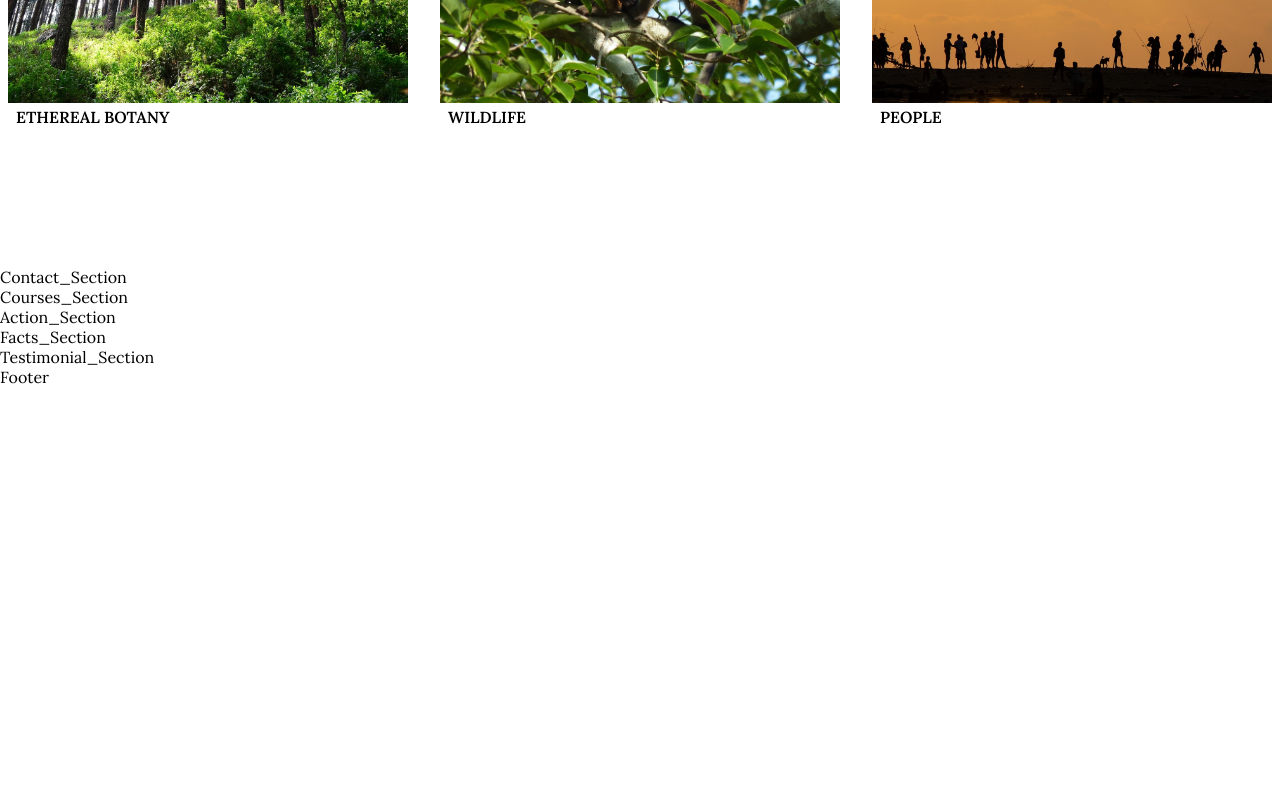
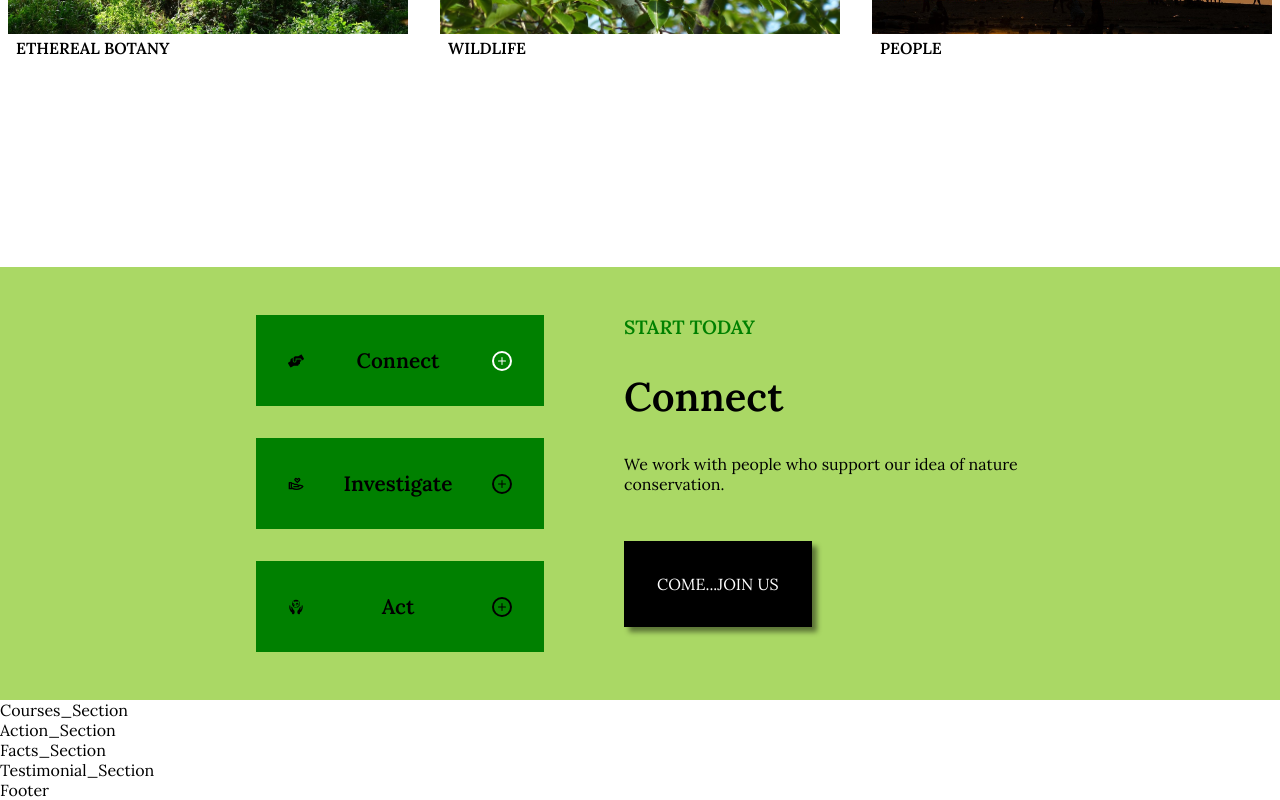
Before and after one commit to StormKing969/web-of-life, a React (Create React App) app: page / in a window 1280 px wide. Shown: the part 1333-2133 px from the top of the page. Before the commit the page ends 1720 px from the top, so only its background shows below. Built offline with nearby package versions, Linux system fonts and the light colour scheme.

Commit message:
connect section complete

```diff
--- a/src/components/main/01_Intro_Section/Intro_Section.scss
+++ b/src/components/main/01_Intro_Section/Intro_Section.scss
@@ -55,8 +55,9 @@
 .intro_content {
     color: white;
     margin: 30vh 12rem 0;
-    width: max-content;
+    // width: fit-content;
     height: 100%;
+    position: relative;
 
     h1 {
         font-size: 6rem;
@@ -70,6 +71,9 @@
 
 .intro_content_button {
     margin: 4rem 0;
+    position: absolute;
+    cursor: pointer;
+    z-index: 99;
 
     a {
         text-decoration: none;
@@ -78,10 +82,16 @@
         color: white;
         font-size: 1rem;
         padding: 2rem 3rem;
+        border-radius: .5rem;
+        cursor: pointer;
     }
 }
 
 .social_links {
+    position: absolute;
+    cursor: pointer;
+    z-index: 99;
+    margin-top: 6rem;
 
     ul {
         display: flex;
--- a/src/components/main/02_Mission_Section/Mission_Section.scss
+++ b/src/components/main/02_Mission_Section/Mission_Section.scss
@@ -1,9 +1,10 @@
 .mission_container {
-  height: 100vh;
+  height: 90vh;
   display: flex;
   flex-direction: column;
-  justify-content: center;
+//   justify-content: center;
   align-items: center;
+  margin-top: 5rem;
 }
 
 .mission_content {
@@ -176,7 +177,7 @@
     img {
       width: 100%;
       height: 300px;
-      object-fit: cover;
+      object-fit: fill;
       border-radius: 1rem;
     }
   }
--- a/src/components/main/03_Connect_Section/Connect_Section.js
+++ b/src/components/main/03_Connect_Section/Connect_Section.js
@@ -1,9 +1,127 @@
-import React from 'react'
+import React, { useState } from "react";
+import { Link } from "react-router-dom";
+import { RiHandHeartLine } from "react-icons/ri";
+import { FaHandsHelping } from "react-icons/fa";
+import { GiEcology } from "react-icons/gi";
+import { BsPlus } from "react-icons/bs";
+import "./Connect_Section.scss";
 
 const Connect_Section = () => {
+  const [reachOutClicked, setReachOutClicked] = useState(true);
+  const [investigateClicked, setInvestigateClicked] = useState(false);
+  const [actClicked, setActClicked] = useState(false);
+
+  console.log("reachOutClicked", reachOutClicked);
+  console.log("investigateClicked", investigateClicked);
+  console.log("actClicked", actClicked);
+
   return (
-    <div>Contact_Section</div>
-  )
-}
+    <div className="connect_container">
+      <div className="connect_container_content">
+        <div className="connect_option">
+          <div
+            className="reach_out_section"
+            onClick={() => {
+              setReachOutClicked(true);
+              setInvestigateClicked(false);
+              setActClicked(false);
+            }}
+          >
+            <FaHandsHelping />
+            <h1>Connect</h1>
+            <div
+              className={`${
+                reachOutClicked ? "plus_icon_active" : "plus_icon_inactive"
+              }`}
+            >
+              <BsPlus />
+            </div>
+          </div>
+          <div
+            className="investigate_section"
+            onClick={() => {
+              setReachOutClicked(false);
+              setInvestigateClicked(true);
+              setActClicked(false);
+            }}
+          >
+            <RiHandHeartLine />
+            <h1>Investigate</h1>
+            <div
+              className={`${
+                investigateClicked ? "plus_icon_active" : "plus_icon_inactive"
+              }`}
+            >
+              <BsPlus />
+            </div>
+          </div>
+          <div
+            className="act_section"
+            onClick={() => {
+              setReachOutClicked(false);
+              setInvestigateClicked(false);
+              setActClicked(true);
+            }}
+          >
+            <GiEcology />
+            <h1>Act</h1>
+            <div
+              className={`${
+                actClicked ? "plus_icon_active" : "plus_icon_inactive"
+              }`}
+            >
+              <BsPlus />
+            </div>
+          </div>
+        </div>
 
-export default Connect_Section
+        <div className="connect_info">
+          <div
+            className={`${
+              reachOutClicked ? "reach_out_info" : "reach_out_info_close"
+            }`}
+          >
+            <h3 className="sub_title">START TODAY</h3>
+            <span className="title">Connect</span>
+            <p className="content">
+              We work with people who support our idea of nature conservation.
+            </p>
+            <div className="contact_link">
+              <Link to="/contact">COME...JOIN US</Link>
+            </div>
+          </div>
+
+          <div
+            className={`${
+              investigateClicked ? "investigate_info" : "investigate_info_close"
+            }`}
+          >
+            <h3 className="sub_title">START TODAY</h3>
+            <span className="title">Investigate</span>
+            <p className="content">
+              Join our team and help us investigate the issues that causes
+              disasters. We want to focus on minor things that lead to larger
+              problems.
+            </p>
+            <div className="contact_link">
+              <Link to="/contact">COME...JOIN US</Link>
+            </div>
+          </div>
+
+          <div className={`${actClicked ? "act_info" : "act_info_close"}`}>
+            <h3 className="sub_title">START TODAY</h3>
+            <span className="title">Act</span>
+            <p className="content">
+              Acting now prevents the failure in the future.
+            </p>
+            <div className="contact_link">
+              <Link to="/contact">COME...JOIN US</Link>
+            </div>
+          </div>
+        </div>
+      </div>
+    </div>
+  );
+};
+
+export default Connect_Section;
--- /dev/null
+++ b/src/components/main/03_Connect_Section/Connect_Section.scss
@@ -0,0 +1,169 @@
+.connect_container {
+  background-color: rgba(114, 190, 0, 0.603);
+  width: 100%;
+  height: 100%;
+  display: flex;
+  flex-direction: row;
+  align-items: center;
+  justify-content: center;
+  padding: 3rem 0;
+}
+
+.connect_container_content {
+  display: flex;
+  flex-direction: row;
+  width: 60%;
+}
+
+.connect_option {
+  display: flex;
+  flex-direction: column;
+  align-items: center;
+
+  .reach_out_section {
+    display: flex;
+    flex-direction: row;
+    justify-content: space-between;
+    align-items: center;
+    background-color: green;
+    padding: 2rem;
+    width: 18rem;
+    cursor: pointer;
+
+    h1 {
+      font-size: 1.3rem;
+    }
+
+    &:hover {
+        .plus_icon_inactive {
+          border: 2px solid white;
+          color: white;
+        }
+      }
+  }
+
+  .investigate_section {
+    display: flex;
+    flex-direction: row;
+    justify-content: space-between;
+    align-items: center;
+    background-color: green;
+    padding: 2rem;
+    margin: 2rem 0;
+    width: 18rem;
+    cursor: pointer;
+
+    h1 {
+      font-size: 1.3rem;
+    }
+
+    &:hover {
+        .plus_icon_inactive {
+          border: 2px solid white;
+          color: white;
+        }
+      }
+  }
+
+  .act_section {
+    display: flex;
+    flex-direction: row;
+    justify-content: space-between;
+    align-items: center;
+    background-color: green;
+    padding: 2rem;
+    width: 18rem;
+    cursor: pointer;
+
+    h1 {
+      font-size: 1.3rem;
+    }
+
+    &:hover {
+      .plus_icon_inactive {
+        border: 2px solid white;
+        color: white;
+      }
+    }
+  }
+}
+
+.plus_icon_active {
+  border: 2px solid white;
+  width: max-content;
+  display: flex;
+  flex-direction: column;
+  color: white;
+  border-radius: 50%;
+}
+
+.plus_icon_inactive {
+  border: 2px solid black;
+  width: max-content;
+  display: flex;
+  flex-direction: column;
+  color: black;
+  border-radius: 50%;
+}
+
+.connect_info {
+  .reach_out_info_close,
+  .investigate_info_close,
+  .act_info_close {
+    display: none;
+  }
+
+  .reach_out_info {
+    display: flex;
+    flex-direction: column;
+    margin-left: 5rem;
+  }
+
+  .investigate_info {
+    display: flex;
+    flex-direction: column;
+    margin-left: 5rem;
+  }
+
+  .act_info {
+    display: flex;
+    flex-direction: column;
+    margin-left: 5rem;
+  }
+}
+
+.sub_title {
+  margin-bottom: 2rem;
+  font-size: 1.2rem;
+  color: green;
+}
+
+.title {
+  font-size: 2.5rem;
+  font-weight: 600;
+  margin-bottom: 2rem;
+}
+
+.content {
+  margin-bottom: 2rem;
+}
+
+.contact_link {
+  margin-top: 3rem !important;
+  transition: all ease-in-out .3s;
+
+  a {
+    border: 1px solid black;
+    background-color: black;
+    cursor: pointer;
+    padding: 2rem;
+    text-decoration: none;
+    color: white;
+    box-shadow: 5px 5px 5px rgba(0, 0, 0, 0.466);
+  }
+
+    &:hover {
+        transform: translate(.5rem, -.5rem);
+        transition: all ease-in-out .3s;
+    }
+}
```
